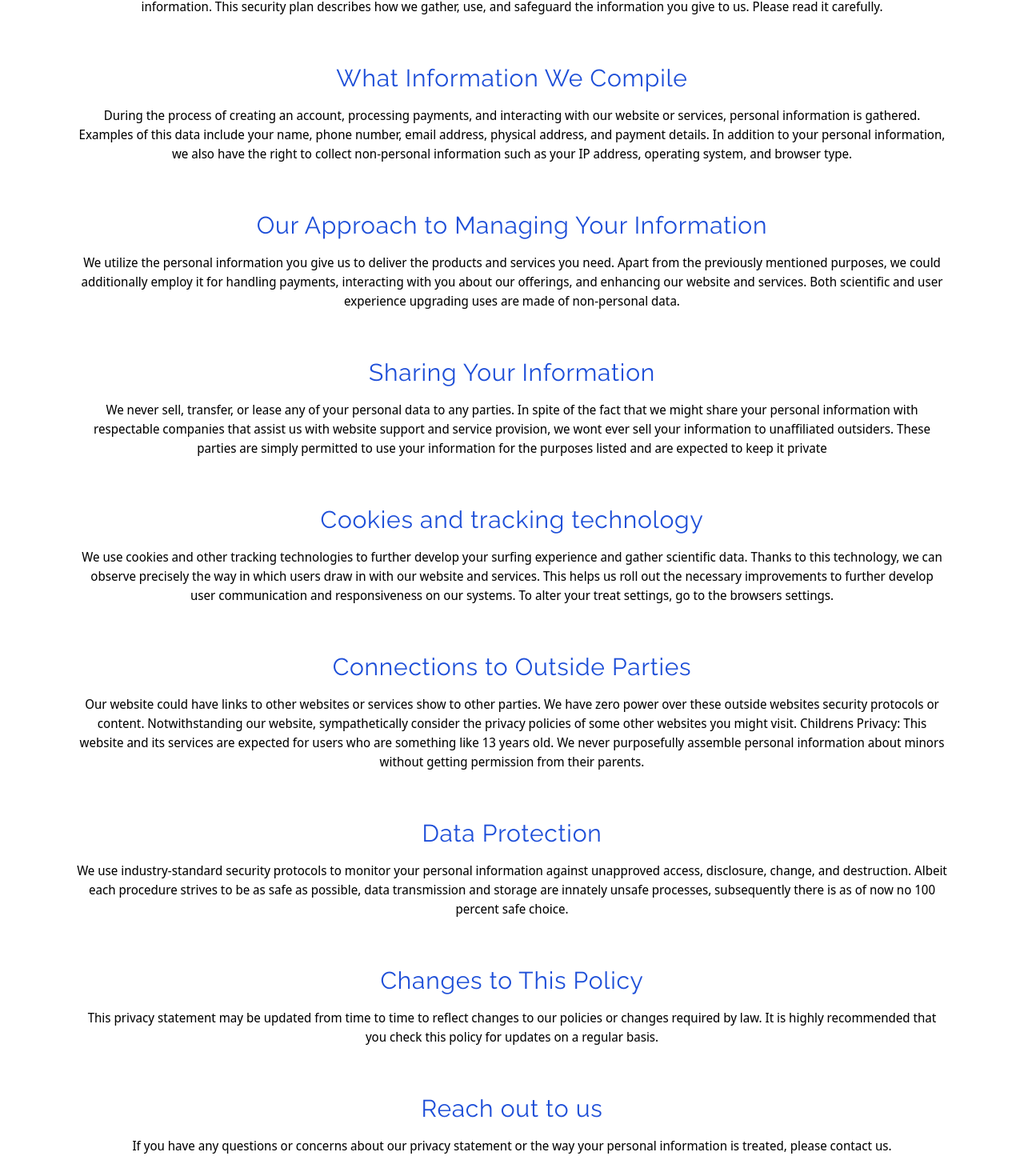
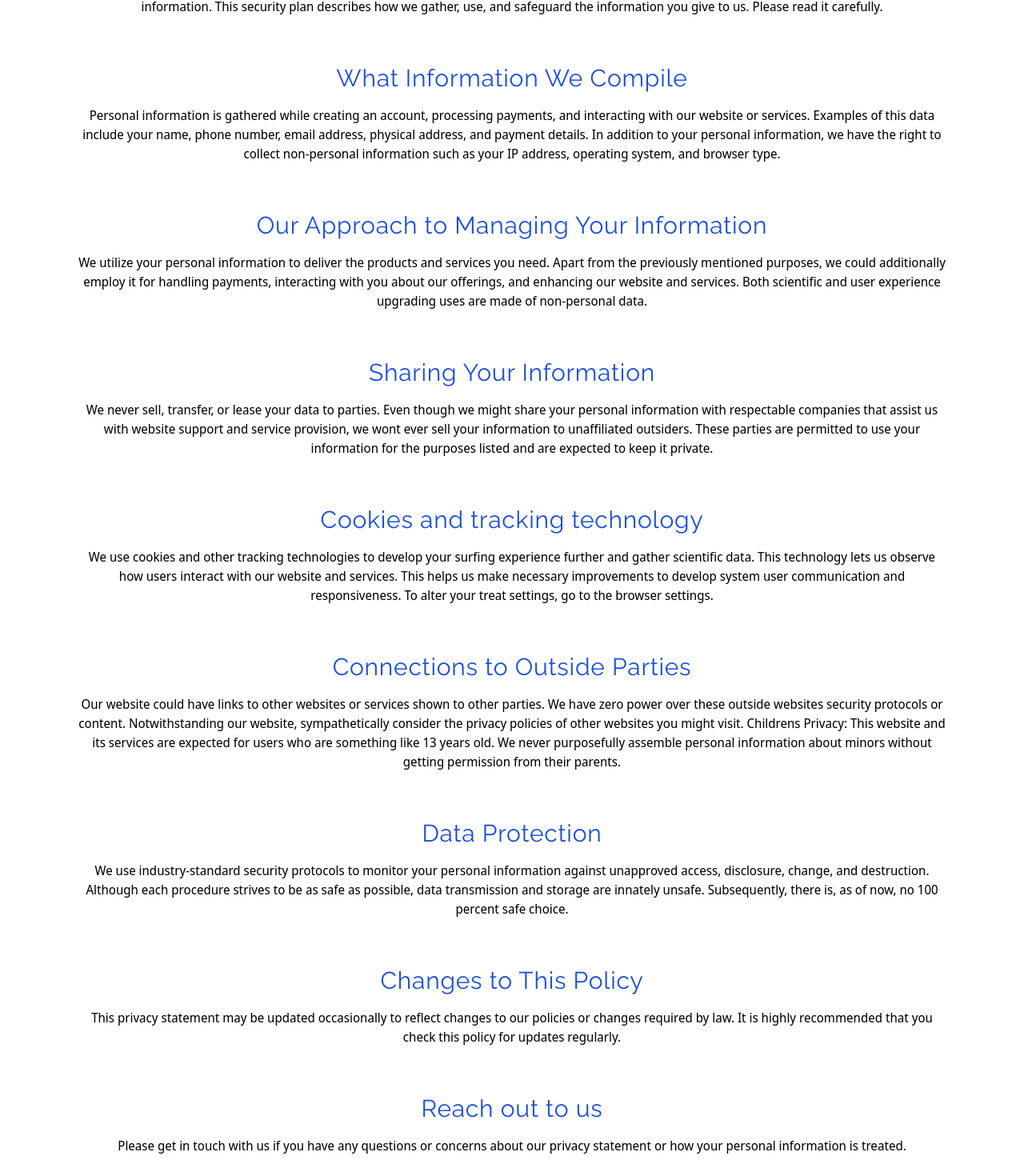
Before and after one commit to Ashish-Kaintura/skyword, a Next.js app: page /privacy-policy in a window 1280 px wide. Shown: the part 1000-2470 px from the top of the page at 80% size. Built offline with nearby package versions, Linux system fonts and the light colour scheme.

Commit message:
spell check

```diff
--- a/src/app/contactus/page.js
+++ b/src/app/contactus/page.js
@@ -15,18 +15,18 @@ export default function page() {
         <div className="sm:mx-12 sm-px-12">
           <p className=" text-center font-sans pt-8  pb-1 text-sm">
             Feel free to send us your queries regarding service. Complaints are
-            welcome as well, we take them as a note for improvement.
+            also welcome; we take them as a note for improvement.
           </p>
 
           <p className="text-center font-sans  text-sm">
-            At Skyworldtour corp, our passion is helping people experience the
+            At Skyworldtour Corp, our passion is helping people experience the
             wonders of travel. Whether you dream about relaxing on exotic
             beaches, exploring vibrant cities rich in culture and history, or
             enjoying outside undertakings in adventures in scenic locales, we
             can assist you with planning the ideal excursion. As a full-service
             travel agency based in the United States, we offer flights, hotels,
-            car rentals and more deals across the globe at best costs customized
-            to your budget.
+            car rentals, and more deals across the globe at the best costs
+            customized to your budget.
           </p>
         </div>
       </div>
--- a/src/app/privacy-policy/page.js
+++ b/src/app/privacy-policy/page.js
@@ -44,13 +44,13 @@ export default function page() {
                 What Information We Compile
               </h2>
               <p className="text-normal font-sans">
-                During the process of creating an account, processing payments,
-                and interacting with our website or services, personal
-                information is gathered. Examples of this data include your
-                name, phone number, email address, physical address, and payment
-                details. In addition to your personal information, we also have
-                the right to collect non-personal information such as your IP
-                address, operating system, and browser type.
+                Personal information is gathered while creating an account,
+                processing payments, and interacting with our website or
+                services. Examples of this data include your name, phone number,
+                email address, physical address, and payment details. In
+                addition to your personal information, we have the right to
+                collect non-personal information such as your IP address,
+                operating system, and browser type.
               </p>
             </div>
           </div>
@@ -60,12 +60,12 @@ export default function page() {
                 Our Approach to Managing Your Information
               </h2>
               <p className="text-normal font-sans">
-                We utilize the personal information you give us to deliver the
-                products and services you need. Apart from the previously
-                mentioned purposes, we could additionally employ it for handling
-                payments, interacting with you about our offerings, and
-                enhancing our website and services. Both scientific and user
-                experience upgrading uses are made of non-personal data.
+                We utilize your personal information to deliver the products and
+                services you need. Apart from the previously mentioned purposes,
+                we could additionally employ it for handling payments,
+                interacting with you about our offerings, and enhancing our
+                website and services. Both scientific and user experience
+                upgrading uses are made of non-personal data.
               </p>
             </div>
           </div>
@@ -75,13 +75,12 @@ export default function page() {
                 Sharing Your Information
               </h2>
               <p className="text-normal font-sans">
-                We never sell, transfer, or lease any of your personal data to
-                any parties. In spite of the fact that we might share your
-                personal information with respectable companies that assist us
-                with website support and service provision, we wont ever sell
-                your information to unaffiliated outsiders. These parties are
-                simply permitted to use your information for the purposes listed
-                and are expected to keep it private
+                We never sell, transfer, or lease your data to parties. Even
+                though we might share your personal information with respectable
+                companies that assist us with website support and service
+                provision, we wont ever sell your information to unaffiliated
+                outsiders. These parties are permitted to use your information
+                for the purposes listed and are expected to keep it private.
               </p>
             </div>
           </div>
@@ -91,13 +90,12 @@ export default function page() {
                 Cookies and tracking technology
               </h2>
               <p className="text-normal font-sans">
-                We use cookies and other tracking technologies to further
-                develop your surfing experience and gather scientific data.
-                Thanks to this technology, we can observe precisely the way in
-                which users draw in with our website and services. This helps us
-                roll out the necessary improvements to further develop user
-                communication and responsiveness on our systems. To alter your
-                treat settings, go to the browsers settings.
+                We use cookies and other tracking technologies to develop your
+                surfing experience further and gather scientific data. This
+                technology lets us observe how users interact with our website
+                and services. This helps us make necessary improvements to
+                develop system user communication and responsiveness. To alter
+                your treat settings, go to the browser settings.
               </p>
             </div>
           </div>
@@ -107,14 +105,14 @@ export default function page() {
                 Connections to Outside Parties
               </h2>
               <p className="text-normal font-sans">
-                Our website could have links to other websites or services show
+                Our website could have links to other websites or services shown
                 to other parties. We have zero power over these outside websites
                 security protocols or content. Notwithstanding our website,
-                sympathetically consider the privacy policies of some other
-                websites you might visit. Childrens Privacy: This website and
-                its services are expected for users who are something like 13
-                years old. We never purposefully assemble personal information
-                about minors without getting permission from their parents.
+                sympathetically consider the privacy policies of other websites
+                you might visit. Childrens Privacy: This website and its
+                services are expected for users who are something like 13 years
+                old. We never purposefully assemble personal information about
+                minors without getting permission from their parents.
               </p>
             </div>
           </div>
@@ -126,10 +124,10 @@ export default function page() {
               <p className="text-normal font-sans">
                 We use industry-standard security protocols to monitor your
                 personal information against unapproved access, disclosure,
-                change, and destruction. Albeit each procedure strives to be as
-                safe as possible, data transmission and storage are innately
-                unsafe processes, subsequently there is as of now no 100 percent
-                safe choice.
+                change, and destruction. Although each procedure strives to be
+                as safe as possible, data transmission and storage are innately
+                unsafe. Subsequently, there is, as of now, no 100 percent safe
+                choice.
               </p>
             </div>
           </div>
@@ -139,10 +137,9 @@ export default function page() {
                 Changes to This Policy
               </h2>
               <p className="text-normal font-sans">
-                This privacy statement may be updated from time to time to
-                reflect changes to our policies or changes required by law. It
-                is highly recommended that you check this policy for updates on
-                a regular basis.
+                This privacy statement may be updated occasionally to reflect
+                changes to our policies or changes required by law. It is highly
+                recommended that you check this policy for updates regularly.
               </p>
             </div>
           </div>
@@ -152,21 +149,22 @@ export default function page() {
                 Reach out to us
               </h2>
               <p className="text-normal font-sans">
-                If you have any questions or concerns about our privacy
-                statement or the way your personal information is treated,
-                please contact us.
+                Please get in touch with us if you have any questions or
+                concerns about our privacy statement or how your personal
+                information is treated.
               </p>
             </div>
           </div>
           <div className="sm:flex block sm:justify-around justify-center items-center text-center mt-5">
             <div className="block justify-center text-center sm:px-12 py-5">
-              <h2 className="sm:text-3xl text-xl mb-2 pb-2 font-raleway tracking-wide text-blue-700">To sum up</h2>
+              <h2 className="sm:text-3xl text-xl mb-2 pb-2 font-raleway tracking-wide text-blue-700">
+                To sum up
+              </h2>
               <p className="text-normal font-sans">
                 At Skyworldtour.com, we cherish your trust and are dedicated to
-                safeguarding your privacy. We try to be transparent and truthful
-                about the kinds of data we gather and the ways in which we apply
-                it. Do not hesitate to get in touch with us if you have any more
-                questions or concerns.
+                safeguarding your privacy. We are transparent and truthful about
+                the kinds of data we gather and how we apply it. Do not hesitate
+                to contact us if you have any more questions or concerns.
               </p>
             </div>
           </div>
```
